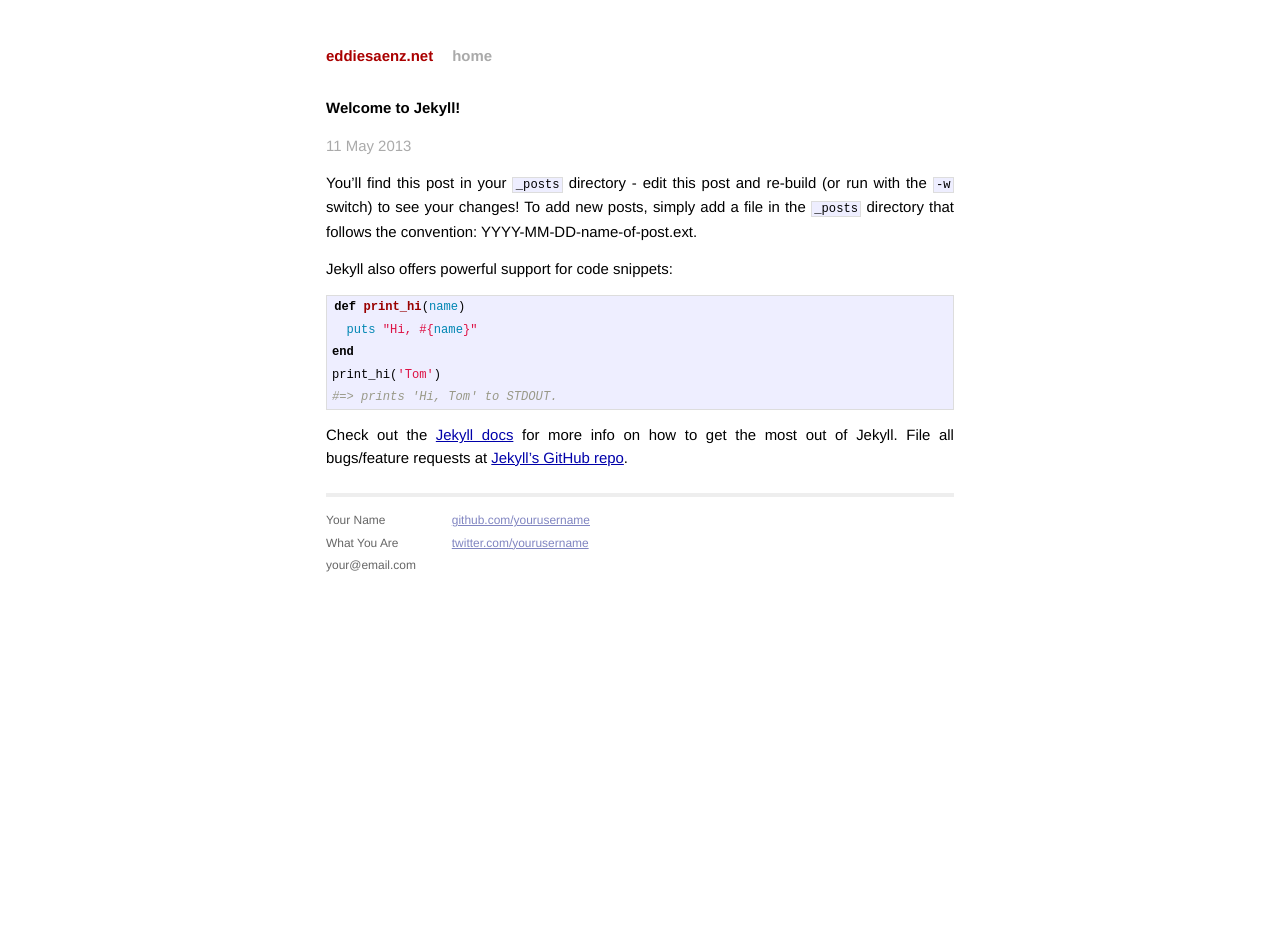
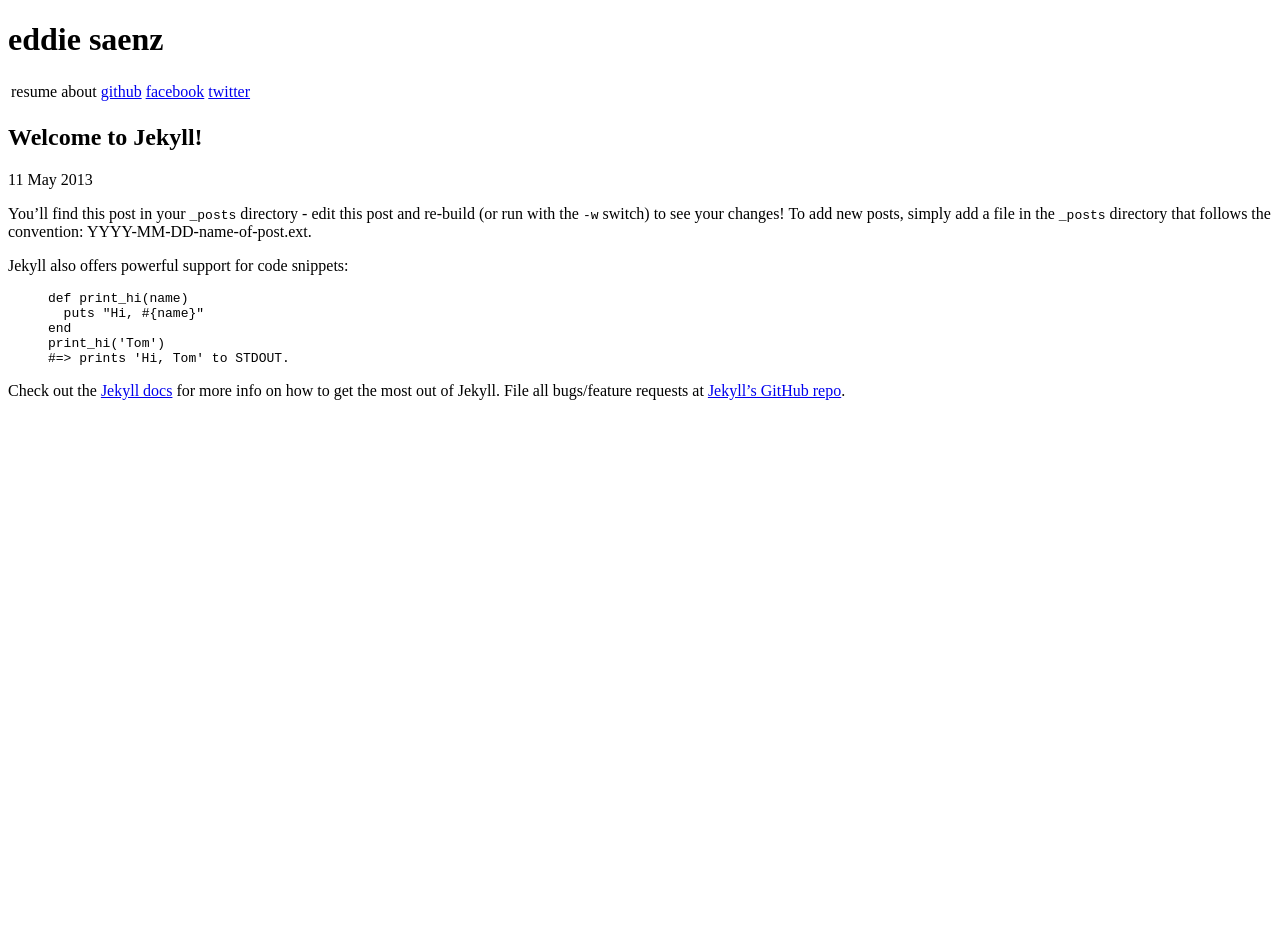
Before and after one commit to eddies5/old-eddies5.github.com, a Jekyll site: the page built from _posts/2013-05-11-welcome-to-jekyll.markdown, in a window 1280 px wide. Built offline with Jekyll 4.4.1, drawn with Linux system fonts in a browser that asks for light colours; some web fonts are replaced; after the commit the page ends 900 px from its top, so only the background shows below that.

Commit message:
brought in header

```diff
--- /dev/null
+++ b/_includes/header.html
@@ -0,0 +1,41 @@
+<!doctype html>
+
+<html lang="en">
+  <head>
+    <meta charset="utf-8">
+    <link href='http://fonts.googleapis.com/css?family=Ledger|Playball' rel='stylesheet' type='text/css'>
+    <title>{{ page.title }}</title>
+  </head>
+  <body>
+    <div id="container">
+      <div id="center">
+        <div id="content">
+          <h1>eddie saenz</h1>
+          <div id="toplinks">
+            <table>
+              <tbody>
+                <tr>
+                  <td>
+                    resume
+                  </td>
+                  <td>
+                    about
+                  </td>
+                  <td>
+                    <a href="https://github.com/eddies5">github</a>
+                  </td>
+                  <td>
+                    <a href="http://www.facebook.com/eddie.saenz">facebook</a>
+                  </td>
+                  <td>
+                    <a href="http://twitter.com/eddies5">twitter</a>
+                  </td>
+                </tr>
+              </tbody>
+            </table>
+          </div>
+        </div>
+      </div>
+    </div>
+  </body>
+</html>
--- a/_layouts/default.html
+++ b/_layouts/default.html
@@ -1,46 +1,7 @@
 <!DOCTYPE html>
 <html>
-    <head>
-        <meta charset="utf-8">
-        <meta http-equiv="X-UA-Compatible" content="IE=edge,chrome=1">
-        <title>{{ page.title }}</title>
-        <meta name="viewport" content="width=device-width">
+{% include header.html %}
 
-        <!-- syntax highlighting CSS -->
-        <link rel="stylesheet" href="/css/syntax.css">
+{{ content }}
 
-        <!-- Custom CSS -->
-        <link rel="stylesheet" href="/css/main.css">
-
-    </head>
-    <body>
-
-        <div class="container">
-          <div class="site">
-            <div class="header">
-              <h1 class="title"><a href="/">{{ site.name }}</a></h1>
-              <a class="extra" href="/">home</a>
-            </div>
-
-                {{ content }}
-
-            <div class="footer">
-              <div class="contact">
-                <p>
-                  Your Name<br />
-                  What You Are<br />
-                  your@email.com
-                </p>
-              </div>
-              <div class="contact">
-                <p>
-                  <a href="http://github.com/yourusername/">github.com/yourusername</a><br />
-                  <a href="http://twitter.com/yourusername/">twitter.com/yourusername</a><br />
-                </p>
-              </div>
-            </div>
-          </div>
-        </div> <!-- /container -->
-
-    </body>
 </html>
```
Also changed, not shown: index.html (+1 -7 lines).
